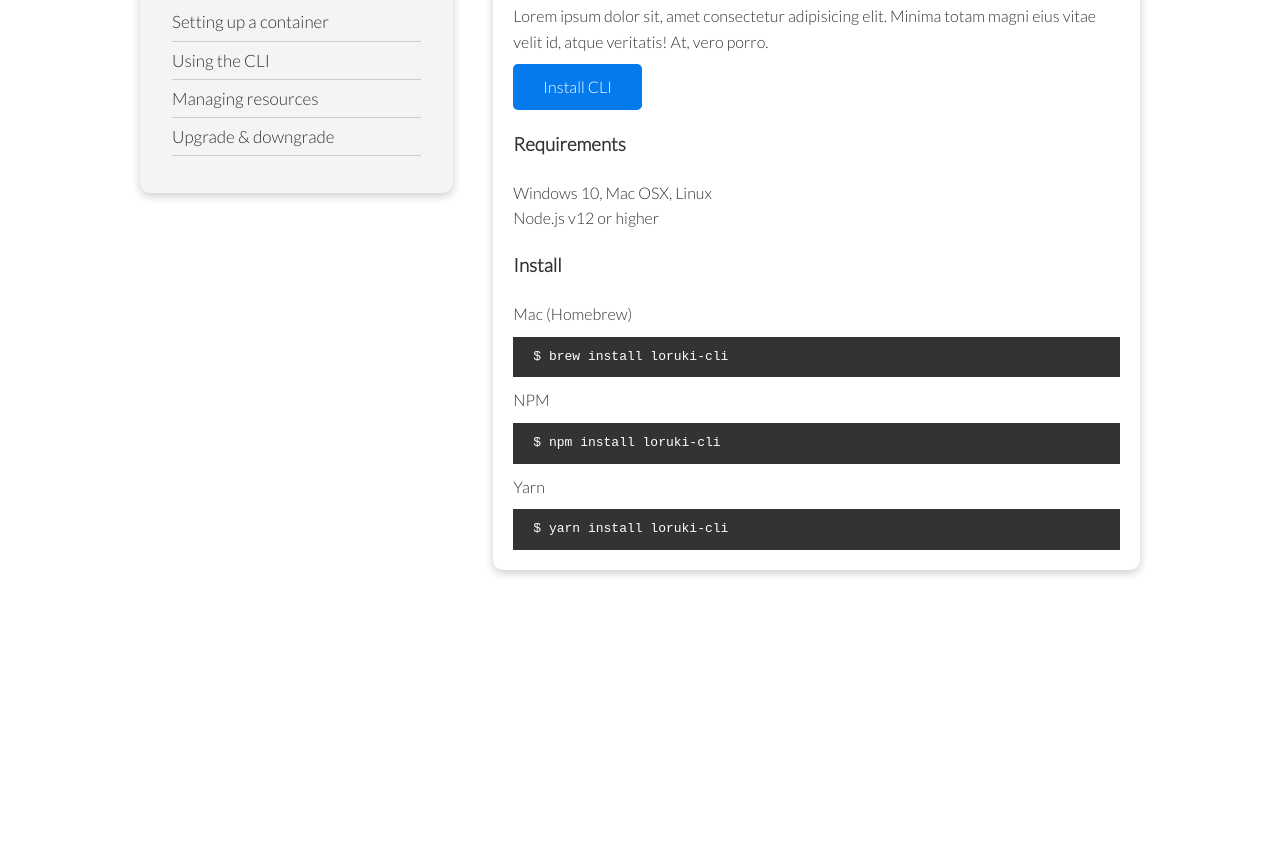
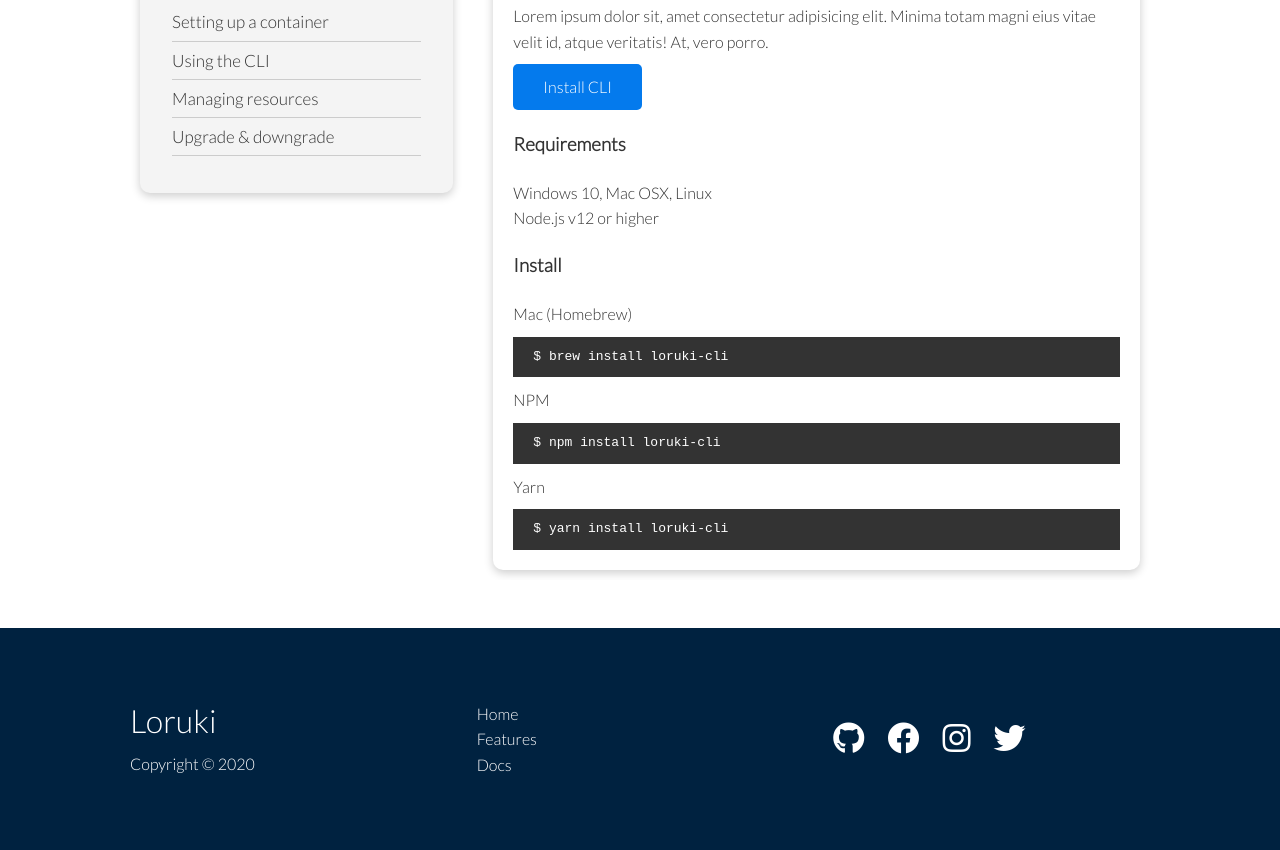
Before and after one commit to BF-FrontEnd-class-2025/group-3-loruki, a website: page docs.html in a window 1280 px wide. Shown: the part 665-1515 px from the top of the page. Before the commit the page ends 1293 px from the top, so only its background shows below. Drawn offline with Linux system fonts and the light colour scheme.

Commit message:
added footer

```diff
--- a/docs.html
+++ b/docs.html
@@ -1,14 +1,12 @@
 <!DOCTYPE html>
 <html lang="en">
+
 <head>
   <meta charset="UTF-8" />
   <meta name="viewport" content="width=device-width, initial-scale=1.0" />
-    <link
-      rel="stylesheet"
-      href="https://cdnjs.cloudflare.com/ajax/libs/font-awesome/5.15.1/css/all.min.css"
+  <link rel="stylesheet" href="https://cdnjs.cloudflare.com/ajax/libs/font-awesome/5.15.1/css/all.min.css"
     integrity="sha512-+4zCK9k+qNFUR5X+cKL9EIR+ZOhtIloNl9GIKS57V1MyNsYpYcUrUeQc9vNfzsWfV28IaLL3i96P9sdNyeRssA=="
-      crossorigin="anonymous"
-    />
+    crossorigin="anonymous" />
   <link rel="stylesheet" href="css/utilities.css" />
   <link rel="stylesheet" href="css/style.css" />
   <title>Loruki | Cloud Hosting For Everyone</title>
@@ -100,5 +98,31 @@
       </div>
     </div>
   </section>
+
+  <!-- Footer -->
+  <footer class="footer bg-dark py-5">
+    <div class="container grid grid-3">
+      <div>
+        <h1>Loruki
+        </h1>
+        <p>Copyright &copy; 2020</p>
+      </div>
+      <nav>
+        <ul>
+          <li><a href="index.html">Home</a></li>
+          <li><a href="features.html">Features</a></li>
+          <li><a href="docs.html">Docs</a></li>
+        </ul>
+      </nav>
+      <div class="social">
+        <a href="#"><i class="fab fa-github fa-2x"></i></a>
+        <a href="#"><i class="fab fa-facebook fa-2x"></i></a>
+        <a href="#"><i class="fab fa-instagram fa-2x"></i></a>
+        <a href="#"><i class="fab fa-twitter fa-2x"></i></a>
+      </div>
+    </div>
+  </footer>
+
 </body>
+
 </html>
```
Lines whose indentation alone changed are shown as unchanged.
